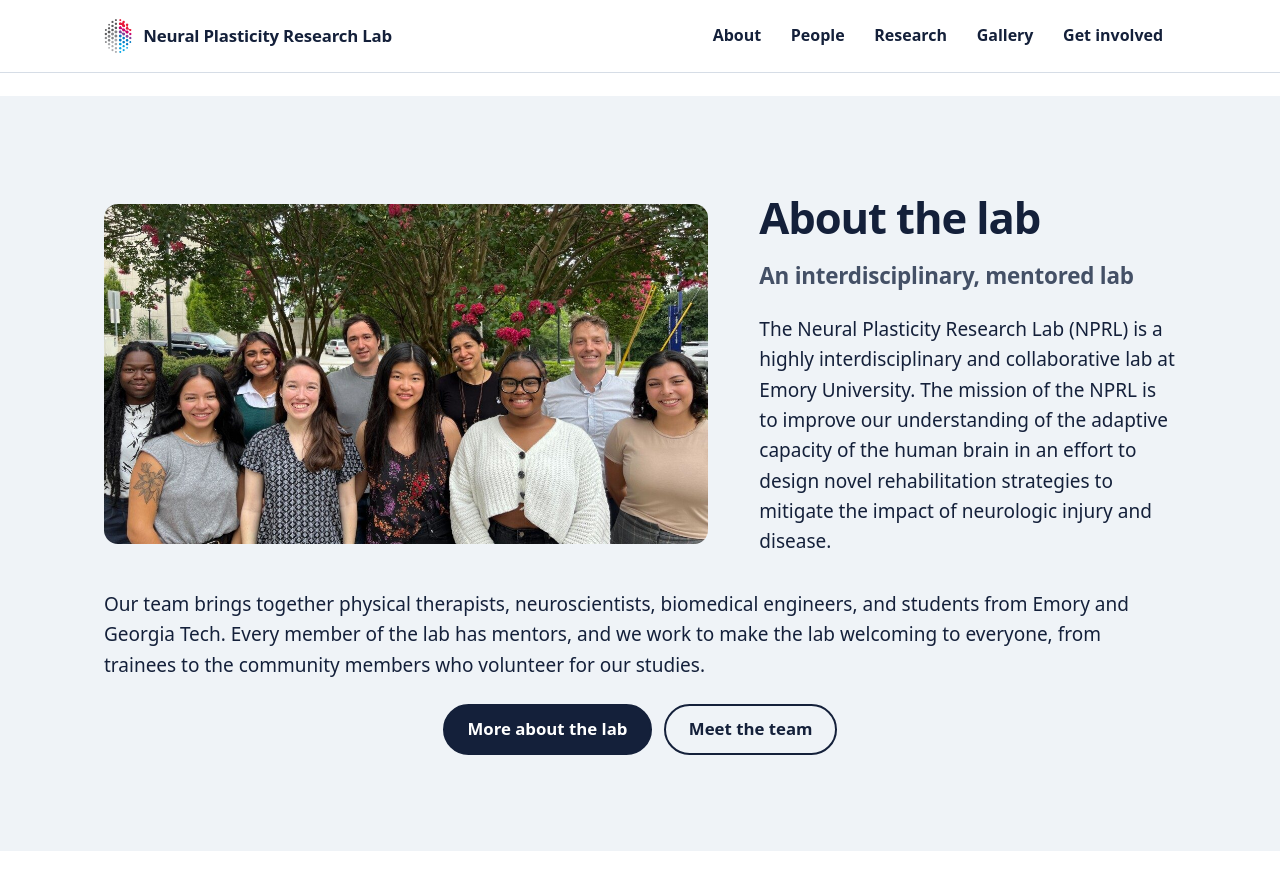
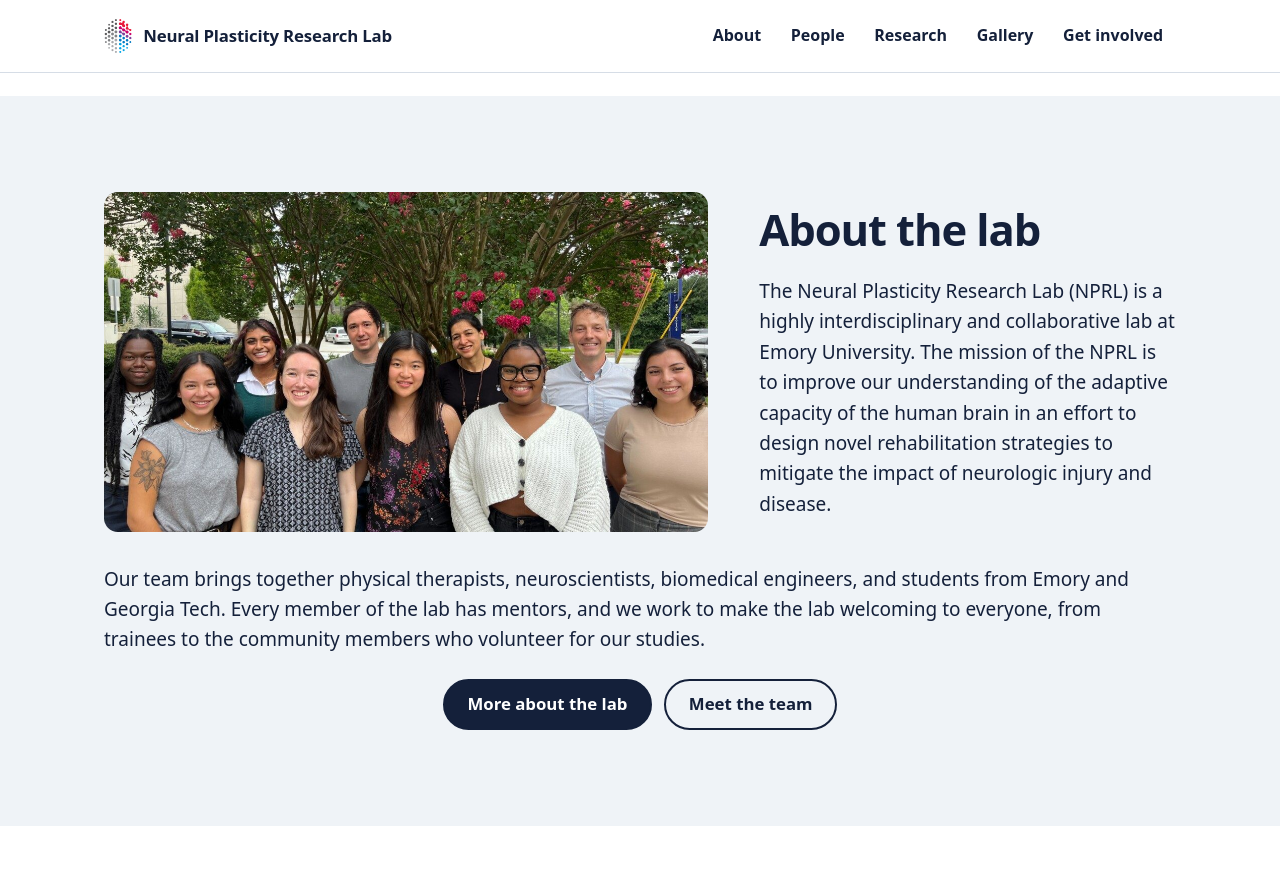
Before and after one commit to npresearchlab/npresearchlab.github.io, a Jekyll site: the page built from index.html, in a window 1280 px wide and 900 px high, scrolled down 796 px. Shown: the top 890 px of the window. Built offline with Jekyll 4.4.1, drawn with Linux system fonts in a browser that asks for light colours; some web fonts are replaced.

Commit message:
Home: remove 'An interdisciplinary, mentored lab' subheading
Co-Authored-By: Claude Opus 5.5 <noreply@anthropic.com>
Claude-Session: https://claude.ai/code/session_01A6YfpnrJqQKYAxW4w34cR4

```diff
--- a/index.html
+++ b/index.html
@@ -26,7 +26,6 @@ title: Neural Plasticity Research Lab
     </figure>
     <div class="about-intro">
       <h2 id="about-heading">About the lab</h2>
-      <p class="subhead">An interdisciplinary, mentored lab</p>
       <p>The Neural Plasticity Research Lab (NPRL) is a highly interdisciplinary and collaborative lab at Emory University. The mission of the NPRL is to improve our understanding of the adaptive capacity of the human brain in an effort to design novel rehabilitation strategies to mitigate the impact of neurologic injury and disease.</p>
     </div>
     <div class="about-more">
```
